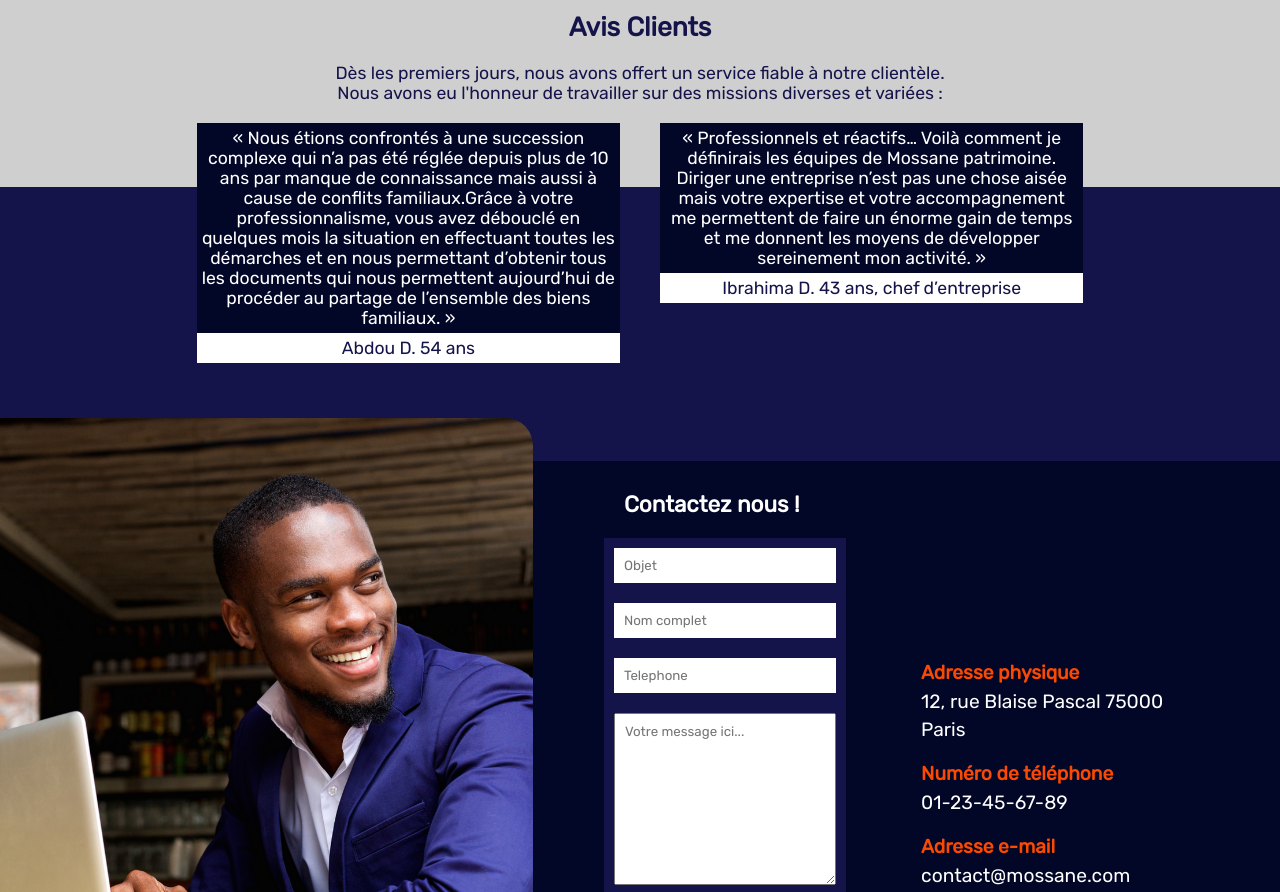
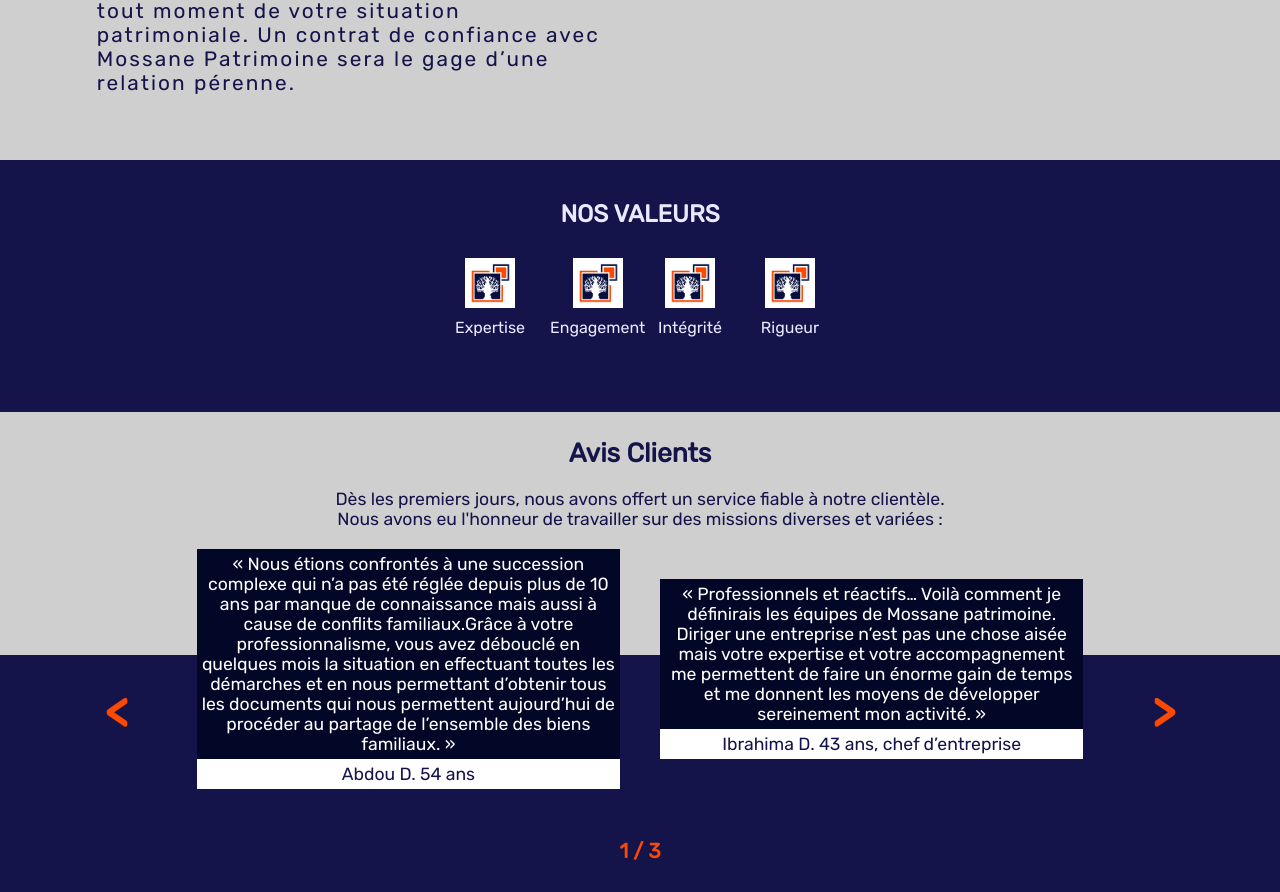
Before and after one commit to kurorogalsen/mossane-patrimoine, a React (Create React App) app: page / in a window 1280 px wide. Shown: the part 1908-2800 px from the top of the page. Built offline with nearby package versions, Linux system fonts and the light colour scheme.

Commit message:
Mr Fall updates

```diff
--- a/src/components/Footer.js
+++ b/src/components/Footer.js
@@ -49,15 +49,15 @@
           <div className="col-11 col-lg-6 column-left" id="contact">
             <div className="contact-group">
               <h4>Adresse physique</h4>
-              <p>12, rue Blaise Pascal 75000 Paris</p>
+              <p>Sacré cœur 3 VDN extension n° 10378</p>
             </div>
             <div className="contact-group">
               <h4>Numéro de téléphone</h4>
-              <a href="tel:01-23-45-67-89">01-23-45-67-89</a>
+              <a href="tel:+221772369481">772369481</a> / <a href="tel:+221763771820">763771820</a>
             </div>
             <div className="contact-group">
               <h4>Adresse e-mail</h4>
-              <p>contact@mossane.com</p>
+              <p>contact@groupemossane.com</p>
             </div>
             <p>
               Ce site a été conçu et déployé par la{" "}
--- /dev/null
+++ b/src/components/Values.js
@@ -0,0 +1,40 @@
+import React from 'react';
+import "./../styles/values.css";
+import logo from "./../assets/logo_bg_removed.png";
+function Values() {
+    const valeurs = [
+        {
+            id: 0,
+            txt: "Expertise"
+        },
+        {
+            id: 1,
+            txt: "Engagement"
+        },
+        {
+            id: 2,
+            txt: "intégrité"
+        },
+        {
+            id: 3,
+            txt: "rigueur"
+        },
+    ]
+    return (
+        <section id="values" className="container column">
+            <h2>NOS VALEURS</h2>
+            <div className="container row">
+                {
+                    valeurs.map((valeur) => (
+                        <div key={valeur.id} className="col-6 col-md-3 col-lg-1 column value">
+                            <img style={{backgroundColor: "white"}} width="50" src={logo} alt={valeur.txt} />
+                            <p style={{padding:"10px"}}>{valeur.txt}</p>
+                        </div>
+                    ))
+                }
+            </div>
+        </section>
+    )
+}
+
+export default Values
--- a/src/components/main/Main.js
+++ b/src/components/main/Main.js
@@ -8,6 +8,7 @@
 import Illustration from "./Illustration";
 import Testimonial from "./Testimonial";
 import Header from "./../Header";
+import Values from "../Values";
 
 function Main() {
   useEffect(() => {
@@ -53,20 +54,7 @@
       self: true,
     },
   ];
-  const testimonial = [
-    {
-      id: 0,
-      auteur: "Abdou D. 54 ans",
-      commentaire:
-        "« Nous étions confrontés à une succession complexe qui n’a pas été réglée depuis plus de 10 ans par manque de connaissance mais aussi à cause de conflits familiaux.Grâce à votre professionnalisme, vous avez débouclé en quelques mois la situation en effectuant toutes les démarches et en nous permettant d’obtenir tous les documents qui nous permettent aujourd’hui de procéder au partage de l’ensemble des biens familiaux. »",
-    },
-    {
-      id: 1,
-      auteur: "Ibrahima D. 43 ans, chef d’entreprise",
-      commentaire:
-        "« Professionnels et réactifs… Voilà comment je définirais les équipes de Mossane patrimoine. Diriger une entreprise n’est pas une chose aisée mais votre expertise et votre accompagnement me permettent de faire un énorme gain de temps et me donnent les moyens de développer sereinement mon activité. »",
-    },
-  ];
+
   return (
 
     <div id="main-app" className="container column">
@@ -74,7 +62,7 @@
       <Header />
       <span id="main-start"></span>
       <Illustration donnees={main_data} />
-      <hr className="mossane-divider" />
+      <Values />
       <div id="testimonial" className="container column">
         <h2 data-aos="fade-left">Avis Clients</h2>
         <p
@@ -86,8 +74,7 @@
           diverses et variées :
         </p>
         <div className="row row-top">
-          <Testimonial avis={testimonial[0]} />
-          <Testimonial avis={testimonial[1]} />
+          <Testimonial/>
         </div>
       </div>{" "}
     </div>
--- a/src/components/main/Testimonial.js
+++ b/src/components/main/Testimonial.js
@@ -1,10 +1,77 @@
-import React from "react";
+import React, { useState } from "react";
 import '../../styles/testimonial.css';
-function Testimonial({ avis }) {
+function Testimonial() {
+  const testimonial = [
+    {
+      id: 0,
+      auteur: "Abdou D. 54 ans",
+      commentaire:
+        "« Nous étions confrontés à une succession complexe qui n’a pas été réglée depuis plus de 10 ans par manque de connaissance mais aussi à cause de conflits familiaux.Grâce à votre professionnalisme, vous avez débouclé en quelques mois la situation en effectuant toutes les démarches et en nous permettant d’obtenir tous les documents qui nous permettent aujourd’hui de procéder au partage de l’ensemble des biens familiaux. »",
+    },
+    {
+      id: 1,
+      auteur: "Ibrahima D. 43 ans, chef d’entreprise",
+      commentaire:
+        "« Professionnels et réactifs… Voilà comment je définirais les équipes de Mossane patrimoine. Diriger une entreprise n’est pas une chose aisée mais votre expertise et votre accompagnement me permettent de faire un énorme gain de temps et me donnent les moyens de développer sereinement mon activité. »",
+    },
+    {
+      id: 2,
+      auteur: "M Ndiaye. 40 ans, cadre",
+      commentaire:
+        "« Nous avons décidé de nous lancer dans la promotion immobilière et votre cabinet nous accompagne depuis 6 mois. Votre aide a été précieuse dans la recherche et l’acquisition du terrain ainsi que l’obtention du financement. Nous sommes en toute confiance pour la suite de l’opération grâce à votre professionnalisme et vos conseils précieux »",
+    },
+    {
+      id: 3,
+      auteur: "Awa D. 35 ans, Directrice commerciale",
+      commentaire:
+        "« J’ai été très agréablement surprise de l’accueil que vous m’avez réservé et du professionnalisme dont vous avez fait preuve depuis deux mois pour prendre en compte mes questions (très nombreuses) et m’apporter de précieux conseils notamment sur ma retraite et les études de mes enfants. »",
+    },
+    {
+      id: 4,
+      auteur: "Ibrahima N. 65 ans, Retraité",
+      commentaire:
+        "« Je ne m’étais jamais  posé de questions liées à ma succession et vous m’avez permis de préparer la transmission de mon patrimoine de manière tout à fait simple et sereine. Je vous en remercie. »",
+    },
+    {
+      id: 5,
+      auteur: "Ibrahima D. 43 ans, chef d’entreprise",
+      commentaire:
+        "« Professionnels et réactifs… Voilà comment je définirais les équipes de Mossane patrimoine. Diriger une entreprise n’est pas une chose aisée mais votre expertise et votre accompagnement me permettent de faire un énorme gain de temps  et me donnent les moyens de développer sereinement mon activité. »",
+    },
+  ];
+
+  const [testiopacity, setTestiopacity] = useState(1)
+
+  function incremente() {
+    if (testiopacity < testimonial.length - 2) {
+      setTestiopacity(testiopacity + 2);
+    }
+  }
+
+  function decremente() {
+    if (testiopacity > 1) {
+      setTestiopacity(testiopacity -2);
+    }
+  }
   return (
-    <div data-aos="zoom-in" className="col-11 col-sm-10 col-md-9 col-lg-4 testimonial column">
-      <p className="container">{avis.commentaire}</p>
-      <div className="container">{avis.auteur}</div>
+    <div style={{ position: "relative" }} className="container row">
+      <div onClick={() => {decremente()}} className="fleche">
+        {"<"}
+      </div>
+
+      {testimonial.map((avis) => (
+        <div key={avis.id} className={`col-11 col-sm-10 col-md-9 col-lg-4 testimonial column  ${(testiopacity === avis.id ||  testiopacity -1  === avis.id)? " testi-ok " : " testi-no "}`}>
+          <p className="container">{avis.commentaire}</p>
+          <div className="container">{avis.auteur}</div>
+          {console.log(testiopacity + " et " + avis.id )}
+        </div>
+      ))}
+      <div style={{color: "var(--secondary-color)", padding: "30px"}} className="container row">
+        <h3>{parseInt((testiopacity / 2) + 1)} / 3</h3>
+      </div>
+      <div onClick={() => { incremente() }} className="fleche">
+        {">"}
+      </div>
     </div>
   );
 }
--- a/src/styles/testimonial.css
+++ b/src/styles/testimonial.css
@@ -1,23 +1,31 @@
-#testimonial{
+#testimonial {
     z-index: 100;
     position: relative;
     padding: 5px;
     padding-top: 25px;
     font-size: 1.1em;
 }
-.testimonial{
+
+.testimonial {
     background-color: #020727;
     margin: 20px;
     color: white;
+    animation-timing-function: ease-in-out;
+    animation-duration: 0.3s;
+    animation-fill-mode: forwards;
+    transition: 0.4s ease-in-out;
 }
-.testimonial>*{
+
+.testimonial>* {
     padding: 5px;
 }
-.testimonial>div{
+
+.testimonial>div {
     background-color: white;
     color: var(--primary-color);
 }
-#testimonial:before{
+
+#testimonial:before {
     content: "";
     position: absolute;
     z-index: -1;
@@ -27,8 +35,9 @@
     height: 50%;
     background-color: var(--primary-color);
 }
+
 @media screen and (max-width: 992px) {
-    #testimonial{
+    #testimonial {
         z-index: 100;
         position: relative;
         padding: 5px;
@@ -36,3 +45,54 @@
         font-size: 0.9em;
     }
 }
+
+
+.testi-ok {
+    animation-name: ok;
+}
+
+.testi-no {
+    display: none;
+}
+@keyframes ok {
+    0%{
+        display: flex;
+        opacity: 0;
+    }
+    100%{
+        display: flex;
+        opacity: 1;
+    }
+}
+.fleche {
+    position: absolute;
+    top: 50%;
+    transform: translateY(-50%);
+    color: var(--secondary-color);
+    font-weight: bold;
+    font-size: 3rem;
+    cursor: pointer;
+}
+
+.fleche:first-child {
+    left: 100px;
+}
+
+.fleche:last-child {
+    right: 100px;
+}
+
+@media screen and (max-width: 992px) {
+    .fleche:first-child {
+        left: 5px;
+    }
+
+    .fleche:last-child {
+        right: 5px;
+    }
+
+    .fleche {
+        font-size: 1.5rem;
+    }
+
+}
--- /dev/null
+++ b/src/styles/values.css
@@ -0,0 +1,18 @@
+#values {
+    background-color: var(--primary-color);
+    padding: 25px;
+    color: var(--white-color);
+    text-transform: capitalize;
+}
+#values > * {
+    padding: 15px;
+}
+.value{
+    margin-bottom: 25px;
+}
+@media screen and (max-width: 992px) {
+    #values {
+        background-color: var(--primary-color);
+        padding: 15px;
+    }
+}
```
Also changed, not shown: src/styles/Header.css (+71 -26 lines).
